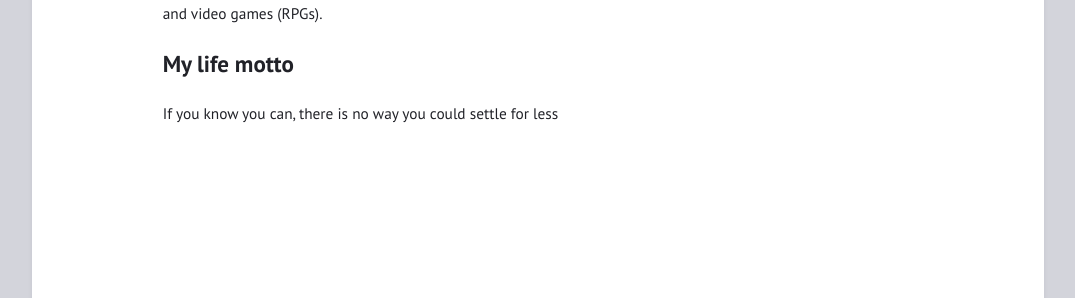
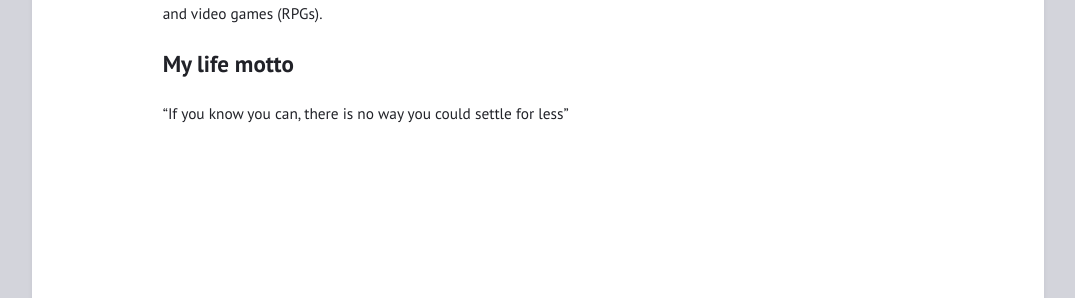
Before and after one commit to gupta-divy/gupta-divy.github.io, a Jekyll site: the page built from index.md, in a window 1280 px wide. Shown: the part 467-765 px from the top of the page, without its empty margins (102-1177 px from the left). Built offline with Jekyll 4.4.1, drawn with Linux system fonts in a browser that asks for light colours.

Commit message:
Updated home page

```diff
--- a/index.md
+++ b/index.md
@@ -12,4 +12,4 @@ Before starting my graduate studies at Northeastern University, I have worked as
 Apart from work, I really enjoy getting creative with dishes, exploring museums, and video games (RPGs).
 
 ## My life motto
-If you know you can, there is no way you could settle for less
+"If you know you can, there is no way you could settle for less"
```
